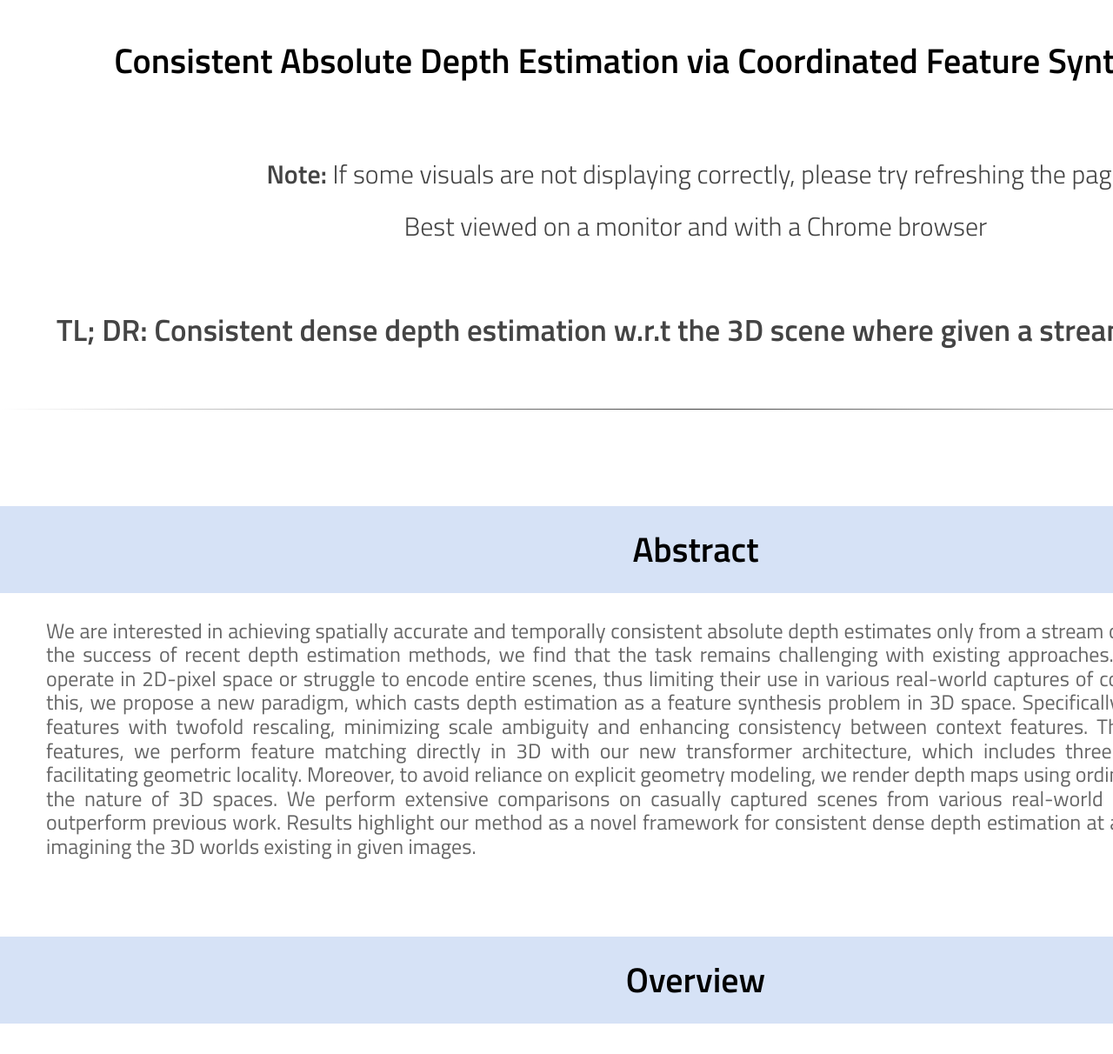
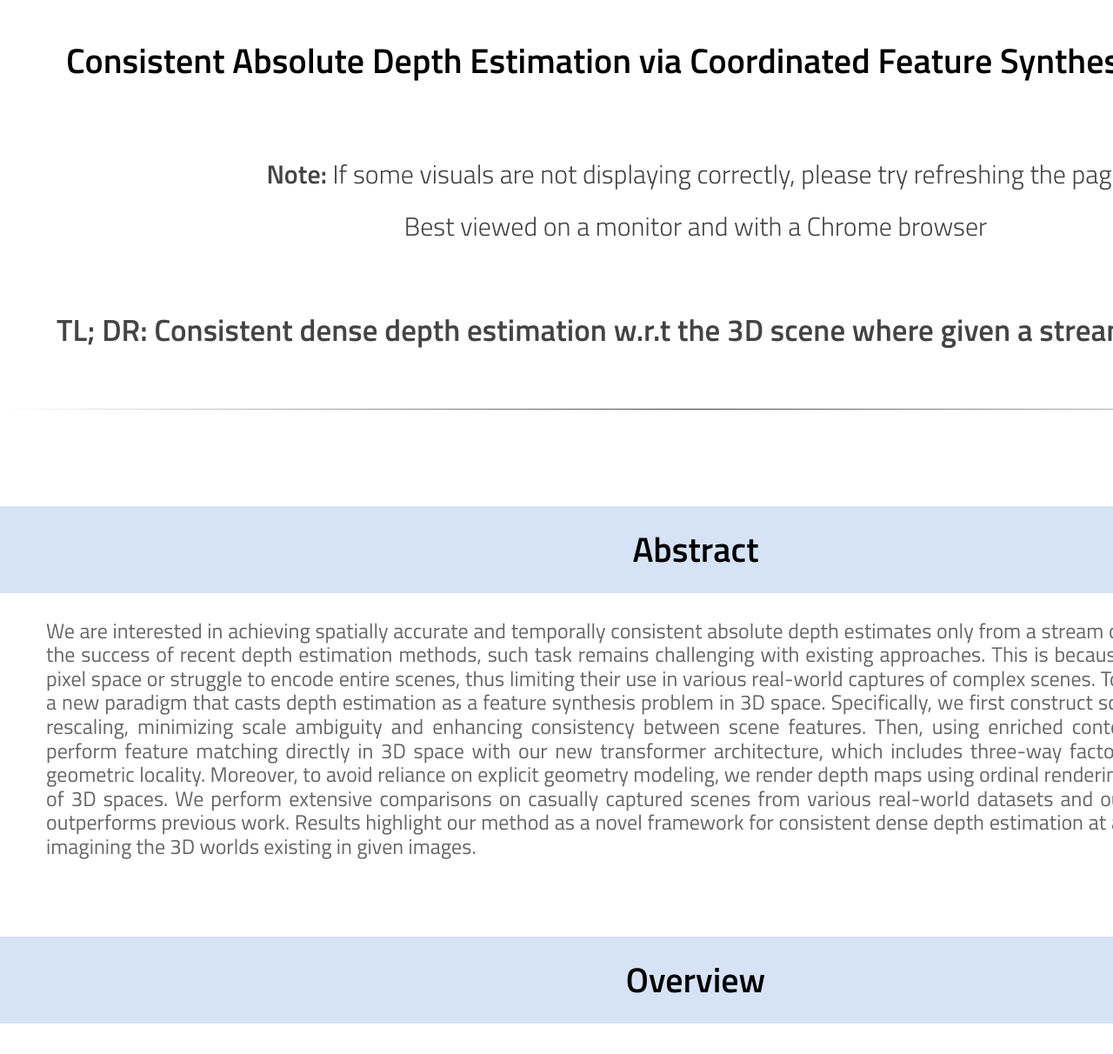
Before and after one commit to cads2024/cads2024.github.io, a plain HTML site: page index.html in a window 1280 px wide. Shown: the top 1212 px of the page at 87% size. Drawn offline with nearby package versions, Linux system fonts and the light colour scheme; grey boxes are pictures that could not be loaded; a script that the page names is missing.

Commit message:
minor update

```diff
--- a/index.html
+++ b/index.html
@@ -233,12 +233,12 @@
 
 <head>
     <link href="https://fonts.googleapis.com/icon?family=Material+Icons" rel="stylesheet">
-    <title style="">Consistent Absolute Depth Estimation via Coordinated Feature Synthesis in 3D</title>
+    <title style="">Consistent Absolute Depth Estimation via Coordinated Feature Synthesis in 3D Space</title>
     <meta property="og:image" content="resources/overview.png" />
     <!-- Facebook automatically scrapes this. Go to https://developers.facebook.com/tools/debug/ if you update and want to force Facebook to rescrape. -->
     <!-- <meta property="og:video" content="resources/video/teaser/teaser.mp4"> -->
     <meta property="og:title"
-        content="Consistent Absolute Depth Estimation via Coordinated Feature Synthesis in 3D" />
+        content="Consistent Absolute Depth Estimation via Coordinated Feature Synthesis in 3D Space" />
     <meta property="og:description"
         content="Consistent depth estimation w.r.t the 3D scene where given a stream of images exist" />
 
@@ -264,7 +264,7 @@
     <center>
         <span style="font-size:40px; color:#000;" width=1500px>
             <b>
-                Consistent Absolute Depth Estimation via Coordinated Feature Synthesis in 3D
+                Consistent Absolute Depth Estimation via Coordinated Feature Synthesis in 3D Space
             </b>
         </span>
 
@@ -301,23 +301,21 @@
                     We are interested in achieving spatially accurate and
                     temporally consistent absolute depth estimates only from a stream of 2D RGB images.
                     Despite the success of recent depth estimation methods,
-                    we find that the task remains challenging with existing approaches.
+                    such task remains challenging with existing approaches.
                     This is because they still operate in 2D-pixel space or struggle to encode entire scenes,
                     thus limiting their use in various real-world captures of complex scenes.
-                    To address this, we propose a new paradigm,
-                    which casts depth estimation as a feature synthesis problem in 3D space.
+                    To address this, we propose a new paradigm that casts depth estimation as a feature synthesis problem in 3D space.
                     Specifically, we first construct scene features with twofold rescaling,
-                    minimizing scale ambiguity and enhancing consistency between context features.
-                    Then, using enriched scene features,
-                    we perform feature matching directly in 3D with our new transformer architecture,
+                    minimizing scale ambiguity and enhancing consistency between scene features.
+                    Then, using enriched contextual scene features,
+                    we perform feature matching directly in 3D space with our new transformer architecture,
                     which includes three-way factorized attention facilitating geometric locality.
                     Moreover, to avoid reliance on explicit geometry modeling,
                     we render depth maps using ordinal rendering that respects the nature of 3D spaces.
                     We perform extensive comparisons on casually captured scenes from various real-world datasets
-                    and significantly outperform previous work.
-                    Results highlight our method as a novel framework for
-                    consistent dense depth estimation at arbitrary camera angles
-                    by imagining the 3D worlds existing in given images.
+                    and our framework significantly outperforms previous work.
+                    Results highlight our method as a novel framework for consistent dense depth estimation
+                    at arbitrary camera angles by imagining the 3D worlds existing in given images.
                 </td>
             </tr>
         </table>
@@ -341,7 +339,7 @@
                 <tr>
                     <td style="text-align:justify;">
                         CADS synthesizes a dense depth map and corresponding RGB image at <em>arbitrary camera
-                            angles</em> using a stream of 2D RGB images as context features.
+                            angles</em> using a stream of 2D RGB images as scene features.
                         Such an accurate depth prediction is enabled by three main components.
                         First, CADS rescales each depth estimate of the context views obtained from the
                         single-image depth estimation network to make them exist in the 3D world
@@ -350,7 +348,7 @@
                         Then, these rescaled depth features with image features are fed into our three-way factorized
                         transformers
                         that decompose the features along view, ray, and patch to efficiently find the correspondence
-                        between the context features.
+                        between the scene features.
                         Finally, CADS renders a dense depth map without explicit proxy geometry by taking into
                         account the sequential nature of a ray.
                         By doing so, CADS successfully imagines spatially accurate and temporally consistent
```
